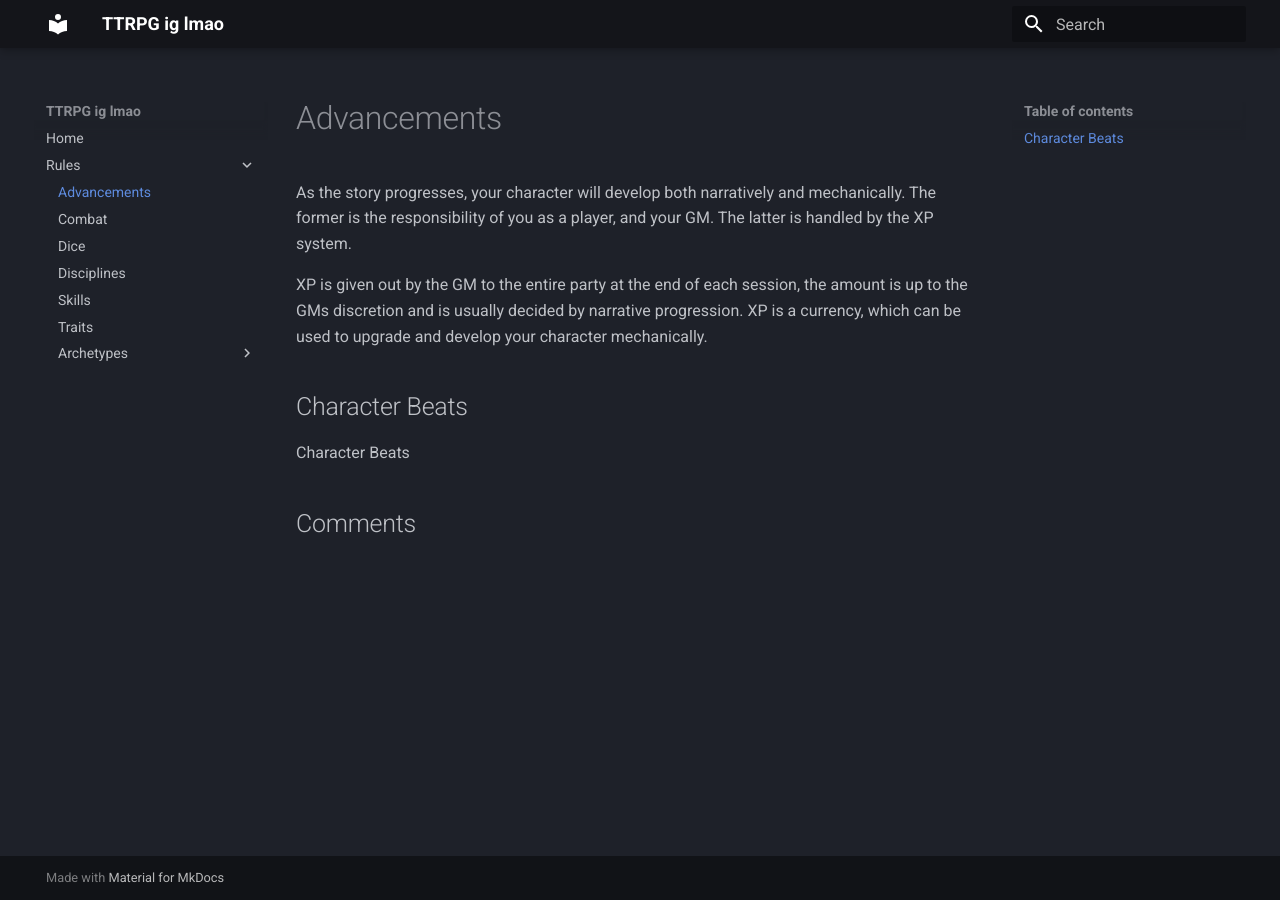
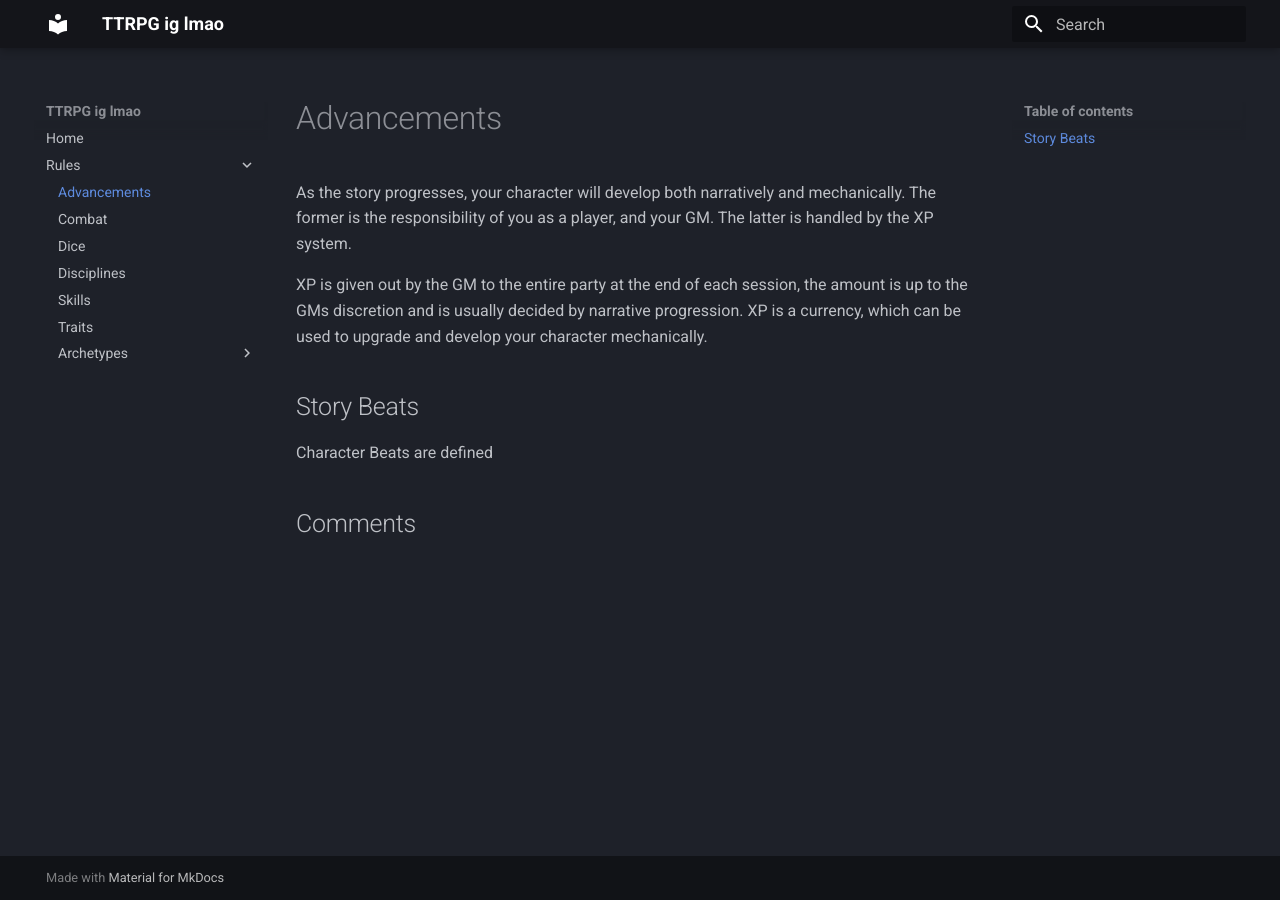
Before and after one commit to ProbablyIly/UnnamedTTRPG, an MkDocs documentation site: the page built from docs/Rules/Advancements.md, in a window 1280 px wide. Built offline with MkDocs 1.6.1 and Material for MkDocs 9.7.7, drawn with Linux system fonts in a browser that asks for light colours; comment, search, counter and statistics services are not loaded.

Commit message:
vault backup: 2025-11-08 17:07:48

```diff
--- a/docs/Rules/Advancements.md
+++ b/docs/Rules/Advancements.md
@@ -1,6 +1,5 @@
 As the story progresses, your character will develop both narratively and mechanically. The former is the responsibility of you as a player, and your GM. The latter is handled by the XP system.
 
 XP is given out by the GM to the entire party at the end of each session, the amount is up to the GMs discretion and is usually decided by narrative progression. XP is a currency, which can be used to upgrade and develop your character mechanically.
-
-## Character Beats
-Character Beats
+## Story Beats
+Character Beats are defined
```
Also changed, not shown: 1 other file.
